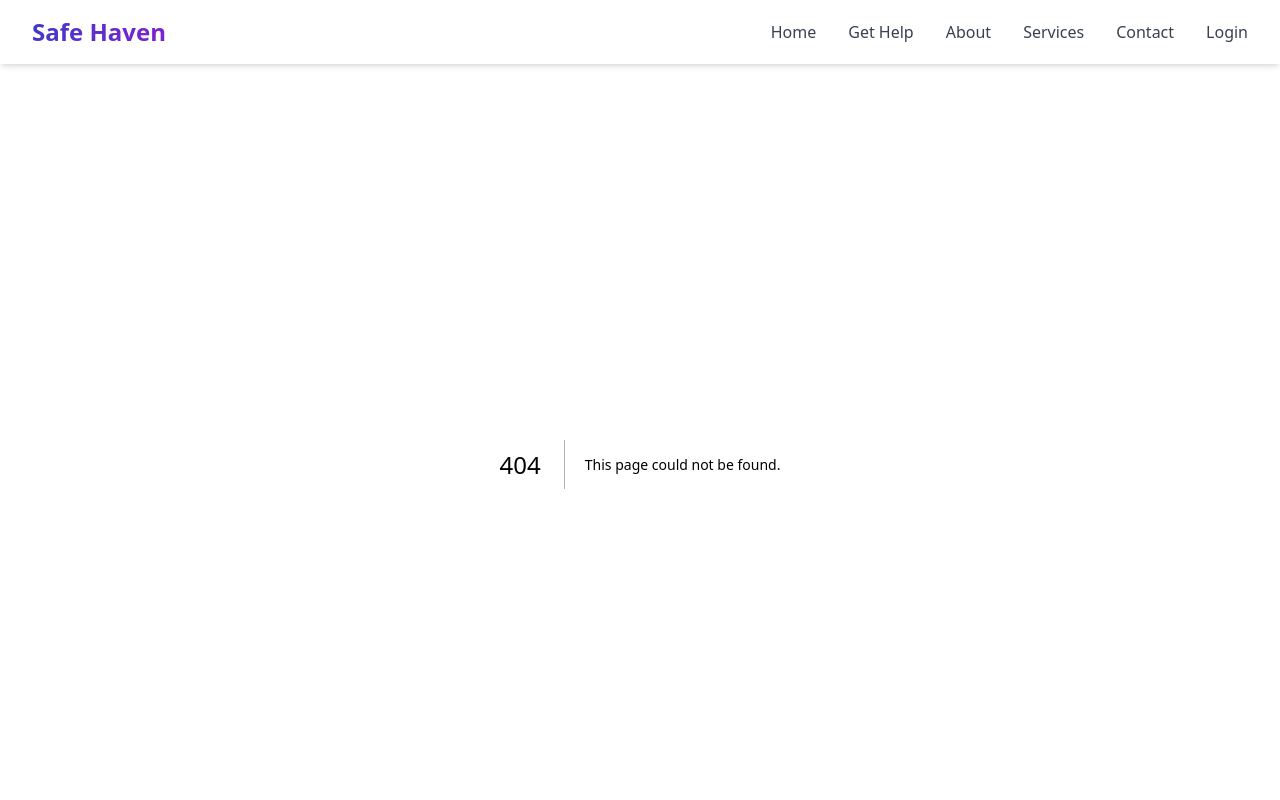
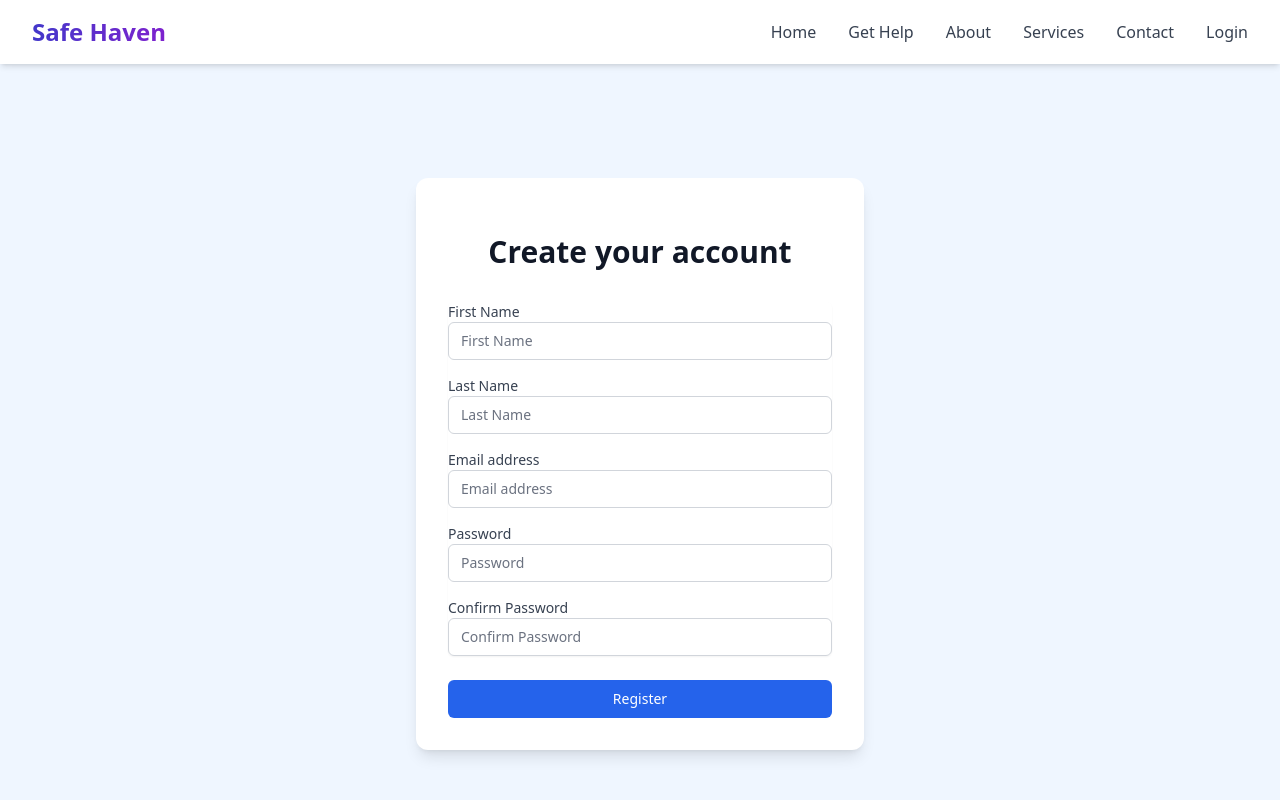
Before and after one commit to Hsrehman/safe-haven, a Next.js app: page /pages/registration in a window 1280 px wide. Before the commit this address had no page. Shown: the top 800 px of the page. Built offline with nearby package versions, Linux system fonts and the light colour scheme.

Commit message:
added polls for user satisfaction of foodbank and to be able to write reviews of experiences

```diff
--- /dev/null
+++ b/app/foodbank/page.js
@@ -0,0 +1,103 @@
+"useClient";
+function App() {
+    const [reviews, setReviews] = React.useState([]);
+    const [polls, setPolls] = React.useState([]);
+    const [userFeedback, setUserFeedback] = React.useState('');
+    const [selectedPoll, setSelectedPoll] = React.useState(null);
+
+    // Simulate initial data
+    React.useEffect(() => {
+      setReviews([
+        { id: 1, text: "Great service, very helpful staff!", rating: 5 },
+        { id: 2, text: "Quick and efficient process", rating: 4 }
+      ]);
+
+      setPolls([
+        { id: 1, question: "How satisfied are you with our service?", options: ["Very Satisfied", "Satisfied", "Neutral", "Dissatisfied"] },
+        { id: 2, question: "What time of day works best for you?", options: ["Morning", "Afternoon", "Evening"] }
+      ]);
+    }, []);
+
+    const handleFeedbackSubmit = () => {
+      if (userFeedback.trim()) {
+        setReviews([...reviews, { id: reviews.length + 1, text: userFeedback, rating: 5 }]);
+        setUserFeedback('');
+        alert('Thank you for your feedback!');
+      }
+    };
+
+    const handlePollSubmit = () => {
+      if (selectedPoll) {
+        alert('Thank you for participating in the poll!');
+        setSelectedPoll(null);
+      }
+    };
+
+    return (
+      <div className="max-w-4xl mx-auto p-6">
+        <h1 className="text-3xl font-bold mb-8 text-blue-600">Foodbank User Dashboard</h1>
+
+        {/* Reviews Section */}
+        <div className="mb-8 bg-white p-6 rounded-lg shadow-md">
+          <h2 className="text-xl font-semibold mb-4">Community Reviews</h2>
+          <div className="space-y-4">
+            {reviews.map((review) => (
+              <div key={review.id} className="border-b pb-3">
+                <p className="text-gray-700">{review.text}</p>
+                <div className="text-yellow-500 mt-1">
+                  {'★'.repeat(review.rating)}{'☆'.repeat(5-review.rating)}
+                </div>
+              </div>
+            ))}
+          </div>
+        </div>
+
+        {/* Feedback Section */}
+        <div className="mb-8 bg-white p-6 rounded-lg shadow-md">
+          <h2 className="text-xl font-semibold mb-4">Share Your Experience</h2>
+          <textarea
+            className="w-full p-3 border rounded-lg mb-4 h-32"
+            placeholder="Share your feedback about our foodbank..."
+            value={userFeedback}
+            onChange={(e) => setUserFeedback(e.target.value)}
+          />
+          <button
+            onClick={handleFeedbackSubmit}
+            className="bg-blue-500 text-white px-6 py-2 rounded-lg hover:bg-blue-600 transition-colors"
+          >
+            Submit Feedback
+          </button>
+        </div>
+
+        {/* Polls Section */}
+        <div className="bg-white p-6 rounded-lg shadow-md">
+          <h2 className="text-xl font-semibold mb-4">Active Polls</h2>
+          {polls.map((poll) => (
+            <div key={poll.id} className="mb-6 last:mb-0">
+              <p className="font-medium mb-3">{poll.question}</p>
+              <div className="space-y-2">
+                {poll.options.map((option, index) => (
+                  <div key={index} className="flex items-center">
+                    <input
+                      type="radio"
+                      id={`${poll.id}-${index}`}
+                      name={`poll-${poll.id}`}
+                      className="mr-2"
+                      onChange={() => setSelectedPoll({ pollId: poll.id, option })}
+                    />
+                    <label htmlFor={`${poll.id}-${index}`}>{option}</label>
+                  </div>
+                ))}
+              </div>
+            </div>
+          ))}
+          <button
+            onClick={handlePollSubmit}
+            className="mt-4 bg-green-500 text-white px-6 py-2 rounded-lg hover:bg-green-600 transition-colors"
+          >
+            Submit Poll Response
+          </button>
+        </div>
+      </div>
+    );
+  }
--- /dev/null
+++ b/app/pages/registration/page.js
@@ -0,0 +1,146 @@
+"use client";
+
+import React, { useState } from "react";
+function RegistrationForm() {
+  console.log("Registration page loaded");
+  const [formData, setFormData] = useState({
+    firstName: "",
+    lastName: "",
+    email: "",
+    password: "",
+    confirmPassword: "",
+  });
+
+  const handleChange = (e) => {
+    const { name, value } = e.target;
+    setFormData((prevState) => ({
+      ...prevState,
+      [name]: value,
+    }));
+  };
+
+  const handleSubmit = (e) => {
+    e.preventDefault();
+    console.log("Form submitted:", formData);
+  };
+
+  return (
+    <div className="min-h-screen bg-blue-50 flex items-center justify-center py-12 px-4 sm:px-6 lg:px-8">
+      <div className="max-w-md w-full space-y-8 bg-white p-8 rounded-xl shadow-lg">
+        <div>
+          <h2 className="mt-6 text-center text-3xl font-extrabold text-gray-900">
+            Create your account
+          </h2>
+        </div>
+        <form className="mt-8 space-y-6" onSubmit={handleSubmit}>
+          <div className="rounded-md shadow-sm space-y-4">
+            <div>
+              <label
+                htmlFor="firstName"
+                className="block text-sm font-medium text-gray-700"
+              >
+                First Name
+              </label>
+              <input
+                id="firstName"
+                name="firstName"
+                type="text"
+                required
+                className="appearance-none rounded-md relative block w-full px-3 py-2 border border-gray-300 placeholder-gray-500 text-gray-900 focus:outline-none focus:ring-blue-500 focus:border-blue-500 focus:z-10 sm:text-sm"
+                placeholder="First Name"
+                value={formData.firstName}
+                onChange={handleChange}
+              />
+            </div>
+            <div>
+              <label
+                htmlFor="lastName"
+                className="block text-sm font-medium text-gray-700"
+              >
+                Last Name
+              </label>
+              <input
+                id="lastName"
+                name="lastName"
+                type="text"
+                required
+                className="appearance-none rounded-md relative block w-full px-3 py-2 border border-gray-300 placeholder-gray-500 text-gray-900 focus:outline-none focus:ring-blue-500 focus:border-blue-500 focus:z-10 sm:text-sm"
+                placeholder="Last Name"
+                value={formData.lastName}
+                onChange={handleChange}
+              />
+            </div>
+            <div>
+              <label
+                htmlFor="email"
+                className="block text-sm font-medium text-gray-700"
+              >
+                Email address
+              </label>
+              <input
+                id="email"
+                name="email"
+                type="email"
+                autoComplete="email"
+                required
+                className="appearance-none rounded-md relative block w-full px-3 py-2 border border-gray-300 placeholder-gray-500 text-gray-900 focus:outline-none focus:ring-blue-500 focus:border-blue-500 focus:z-10 sm:text-sm"
+                placeholder="Email address"
+                value={formData.email}
+                onChange={handleChange}
+              />
+            </div>
+            <div>
+              <label
+                htmlFor="password"
+                className="block text-sm font-medium text-gray-700"
+              >
+                Password
+              </label>
+              <input
+                id="password"
+                name="password"
+                type="password"
+                autoComplete="new-password"
+                required
+                className="appearance-none rounded-md relative block w-full px-3 py-2 border border-gray-300 placeholder-gray-500 text-gray-900 focus:outline-none focus:ring-blue-500 focus:border-blue-500 focus:z-10 sm:text-sm"
+                placeholder="Password"
+                value={formData.password}
+                onChange={handleChange}
+              />
+            </div>
+            <div>
+              <label
+                htmlFor="confirmPassword"
+                className="block text-sm font-medium text-gray-700"
+              >
+                Confirm Password
+              </label>
+              <input
+                id="confirmPassword"
+                name="confirmPassword"
+                type="password"
+                autoComplete="new-password"
+                required
+                className="appearance-none rounded-md relative block w-full px-3 py-2 border border-gray-300 placeholder-gray-500 text-gray-900 focus:outline-none focus:ring-blue-500 focus:border-blue-500 focus:z-10 sm:text-sm"
+                placeholder="Confirm Password"
+                value={formData.confirmPassword}
+                onChange={handleChange}
+              />
+            </div>
+          </div>
+
+          <div>
+            <button
+              type="submit"
+              className="group relative w-full flex justify-center py-2 px-4 border border-transparent text-sm font-medium rounded-md text-white bg-blue-600 hover:bg-blue-700 focus:outline-none focus:ring-2 focus:ring-offset-2 focus:ring-blue-500"
+            >
+              Register
+            </button>
+          </div>
+        </form>
+      </div>
+    </div>
+  );
+}
+
+export default RegistrationForm;
```
